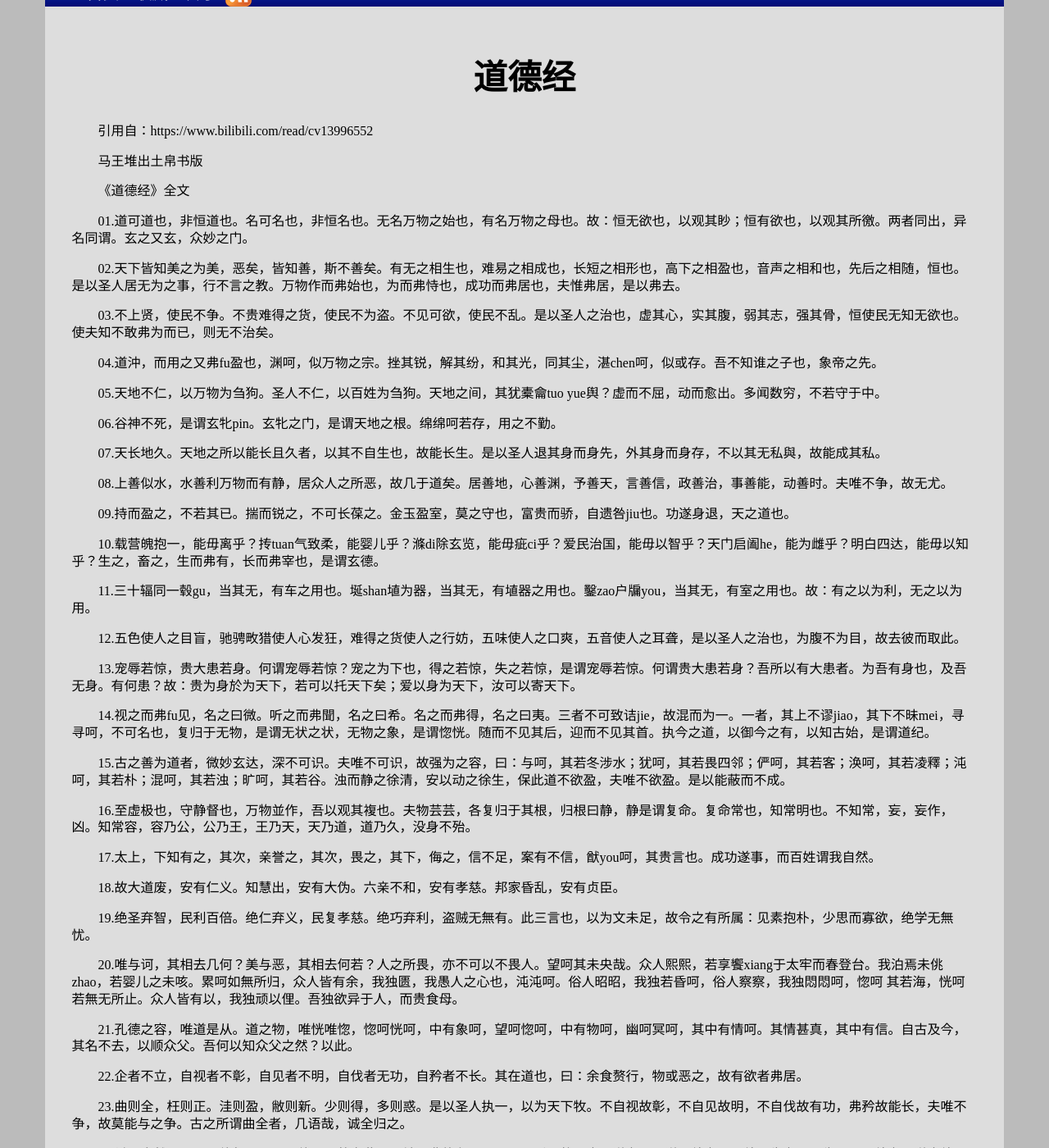
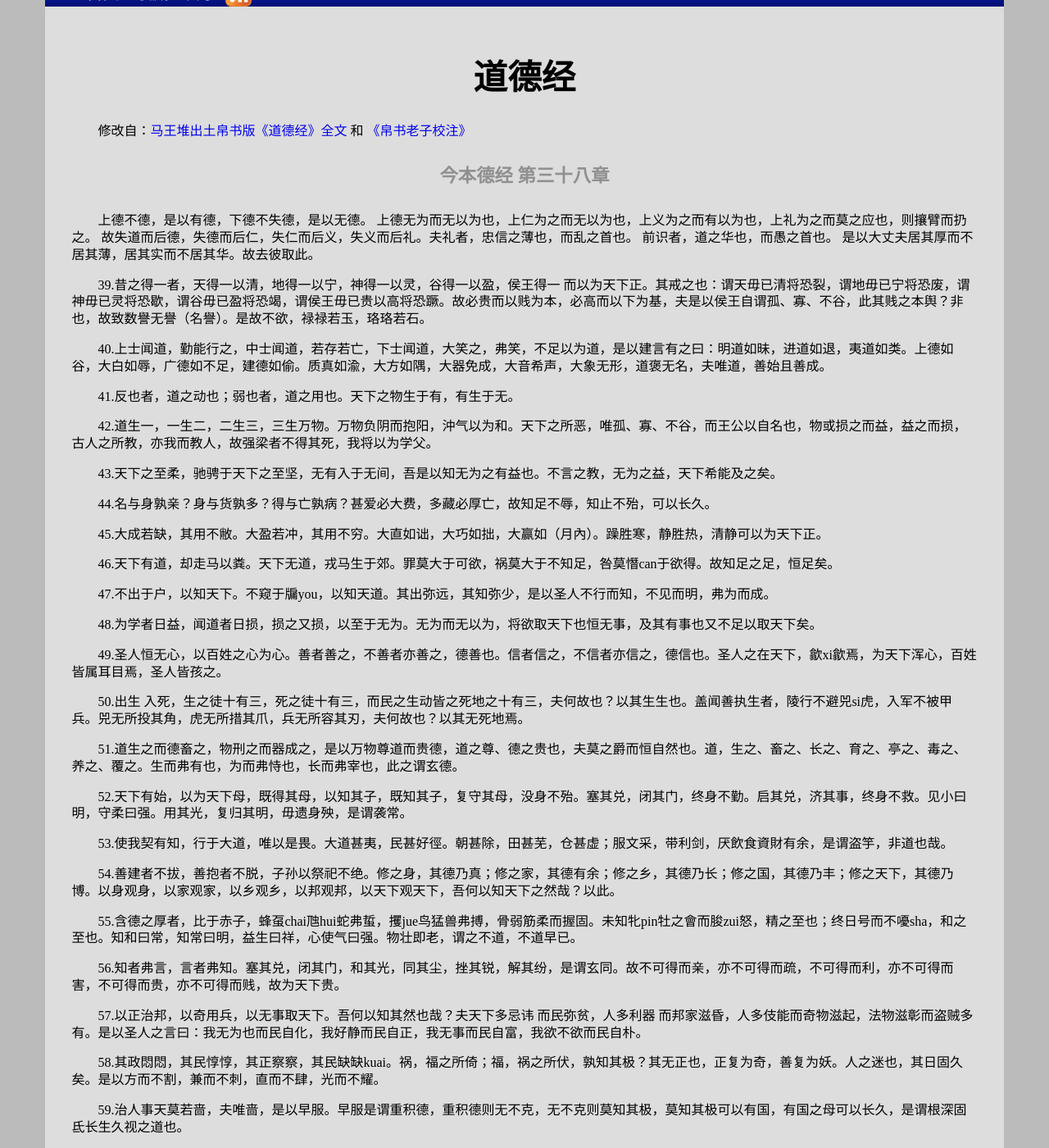
Before and after one commit to leiqin/leiqin.github.io, a Jekyll site: the page built from shoucang/daodejing.markdown, in a window 1280 px wide and 1400 px high, scrolled down 200 px. Shown: the whole window at 82% size. Built offline with Jekyll 4.4.1, drawn with Linux system fonts in a browser that asks for light colours; nearby versions of some CDN libraries; some of the changed text lies outside the part shown.

Commit message:
道德经 德经 第三十八章

```diff
--- a/shoucang/daodejing.markdown
+++ b/shoucang/daodejing.markdown
@@ -3,92 +3,17 @@ layout: headercenter
 title: 道德经
 ---
 
-引用自：https://www.bilibili.com/read/cv13996552
+修改自：[马王堆出土帛书版《道德经》全文](https://www.bilibili.com/read/cv13996552) 和 [《帛书老子校注》](https://book.douban.com/subject/34969860/)
 
-马王堆出土帛书版
+#### 今本德经 第三十八章
 
-《道德经》全文
+上德不德，是以有德，下德不失德，是以无德。
+上德无为而无以为也，上仁为之而无以为也，上义为之而有以为也，上礼为之而莫之应也，则攘臂而扔之。
+故失道而后德，失德而后仁，失仁而后义，失义而后礼。夫礼者，忠信之薄也，而乱之首也。
+前识者，道之华也，而愚之首也。
+是以大丈夫居其厚而不居其薄，居其实而不居其华。故去彼取此。
 
-
-01.道可道也，非恒道也。名可名也，非恒名也。无名万物之始也，有名万物之母也。故：恒无欲也，以观其眇；恒有欲也，以观其所徼。两者同出，异名同谓。玄之又玄，众妙之门。
-
- 02.天下皆知美之为美，恶矣，皆知善，斯不善矣。有无之相生也，难易之相成也，长短之相形也，高下之相盈也，音声之相和也，先后之相随，恒也。是以圣人居无为之事，行不言之教。万物作而弗始也，为而弗恃也，成功而弗居也，夫惟弗居，是以弗去。
-
-03.不上贤，使民不争。不贵难得之货，使民不为盗。不见可欲，使民不乱。是以圣人之治也，虚其心，实其腹，弱其志，强其骨，恒使民无知无欲也。使夫知不敢弗为而已，则无不治矣。
-
-04.道沖，而用之又弗fu盈也，渊呵，似万物之宗。挫其锐，解其纷，和其光，同其尘，湛chen呵，似或存。吾不知谁之子也，象帝之先。
-
-05.天地不仁，以万物为刍狗。圣人不仁，以百姓为刍狗。天地之间，其犹橐龠tuo yue舆？虚而不屈，动而愈出。多闻数穷，不若守于中。
-
-06.谷神不死，是谓玄牝pin。玄牝之门，是谓天地之根。绵绵呵若存，用之不勤。
-
-07.天长地久。天地之所以能长且久者，以其不自生也，故能长生。是以圣人退其身而身先，外其身而身存，不以其无私與，故能成其私。
-
-08.上善似水，水善利万物而有静，居众人之所恶，故几于道矣。居善地，心善渊，予善天，言善信，政善治，事善能，动善时。夫唯不争，故无尤。
-
-09.持而盈之，不若其已。揣而锐之，不可长葆之。金玉盈室，莫之守也，富贵而骄，自遗咎jiu也。功遂身退，天之道也。
-
-10.载营魄抱一，能毋离乎？抟tuan气致柔，能婴儿乎？滌di除玄览，能毋疵ci乎？爱民治国，能毋以智乎？天门启阖he，能为雌乎？明白四达，能毋以知乎？生之，畜之，生而弗有，长而弗宰也，是谓玄德。
-
- 11.三十辐同一毂gu，当其无，有车之用也。埏shan埴为器，当其无，有埴器之用也。鑿zao户牖you，当其无，有室之用也。故：有之以为利，无之以为用。
-
-12.五色使人之目盲，驰骋畋猎使人心发狂，难得之货使人之行妨，五味使人之口爽，五音使人之耳聋，是以圣人之治也，为腹不为目，故去彼而取此。
-
-13.宠辱若惊，贵大患若身。何谓宠辱若惊？宠之为下也，得之若惊，失之若惊，是谓宠辱若惊。何谓贵大患若身？吾所以有大患者。为吾有身也，及吾无身。有何患？故：贵为身於为天下，若可以托天下矣；爱以身为天下，汝可以寄天下。
-
- 14.视之而弗fu见，名之曰微。听之而弗聞，名之曰希。名之而弗得，名之曰夷。三者不可致诘jie，故混而为一。一者，其上不谬jiao，其下不昧mei，寻寻呵，不可名也，复归于无物，是谓无状之状，无物之象，是谓惚恍。随而不见其后，迎而不见其首。执今之道，以御今之有，以知古始，是谓道纪。
-
-15.古之善为道者，微妙玄达，深不可识。夫唯不可识，故强为之容，曰：与呵，其若冬涉水；犹呵，其若畏四邻；俨呵，其若客；涣呵，其若凌釋；沌呵，其若朴；混呵，其若浊；旷呵，其若谷。浊而静之徐清，安以动之徐生，保此道不欲盈，夫唯不欲盈。是以能蔽而不成。
-
-16.至虚极也，守静督也，万物並作，吾以观其複也。夫物芸芸，各复归于其根，归根曰静，静是谓复命。复命常也，知常明也。不知常，妄，妄作，凶。知常容，容乃公，公乃王，王乃天，天乃道，道乃久，没身不殆。
-
-17.太上，下知有之，其次，亲誉之，其次，畏之，其下，侮之，信不足，案有不信，猷you呵，其贵言也。成功遂事，而百姓谓我自然。
-
-18.故大道废，安有仁义。知慧出，安有大伪。六亲不和，安有孝慈。邦家昏乱，安有贞臣。
-
-19.绝圣弃智，民利百倍。绝仁弃义，民复孝慈。绝巧弃利，盗贼无無有。此三言也，以为文未足，故令之有所属：见素抱朴，少思而寡欲，绝学无無忧。
-
-20.唯与诃，其相去几何？美与恶，其相去何若？人之所畏，亦不可以不畏人。望呵其未央哉。众人熙熙，若享饗xiang于太牢而春登台。我泊焉未佻zhao，若婴儿之未咳。累呵如無所归，众人皆有余，我独匮，我愚人之心也，沌沌呵。俗人昭昭，我独若昏呵，俗人察察，我独悶悶呵，惚呵 其若海，恍呵 若無无所止。众人皆有以，我独顽以俚。吾独欲异于人，而贵食母。
-
-21.孔德之容，唯道是从。道之物，唯恍唯惚，惚呵恍呵，中有象呵，望呵惚呵，中有物呵，幽呵冥呵，其中有情呵。其情甚真，其中有信。自古及今，其名不去，以顺众父。吾何以知众父之然？以此。
-
-22.企者不立，自视者不彰，自见者不明，自伐者无功，自矜者不长。其在道也，曰：余食赘行，物或恶之，故有欲者弗居。
-
-23.曲则全，枉则正。洼则盈，敝则新。少则得，多则惑。是以圣人执一，以为天下牧。不自视故彰，不自见故明，不自伐故有功，弗矜故能长，夫唯不争，故莫能与之争。古之所谓曲全者，几语哉，诚全归之。
-
-24.希言自然，飘风不终朝，暴雨不终日，孰为此？天地而弗能久，又况于人乎？故从事于道者同于道，德者同于德，失者同于失。同于德者，道亦德之。同于失者，道亦失之。
-
-25.有物混成，先天地生，寂呵寥呵，独立而不改，可以为天地母。吾未知其名，字之曰道，吾强为之名曰大。大曰逝，逝曰远，远曰反。道大，天大，地大，王亦大。国中有四大，而王居一焉。人法地，地法天，天法道，道法自然。
-
-26.重为轻根，清为躁君，是以君子终日行不离其辎重。虽有營觀，燕处则昭若。若何万乘之王而以身轻于天下？轻则失本，躁则失君。
-
-27.善行者无辙迹，善言者无瑕谪，善数者不以筹策。善闭者无关鑰而不可启也，善结者无绳约而不可解也。是以圣人恒善救人而无弃人，物无弃财，是谓袭明。故：善人，善人之师；不善人，善人之资也。不贵其师，不爱其资，虽知乎，大迷，是谓眇要。
-
-28.知其雄，守其雌，为天下溪；为天下溪，恒德不离；恒德不离，复归婴儿。知其荣，守其辱，为天下谷；为天下谷，恒德乃足；恒德乃足，复归于朴。知其白守其黑，为天下式；为天下式，恒德不忒；恒德不忒，复归于无极。朴散则为器，圣人用之则为官长，夫大制无割。
-
-29.将欲取天下而为之，吾见其弗得已。夫天下神器也，非可为者也。为者败之，执者失之。物或行或随，或嘘或吹，或强或羸lei，或培或隳hui，是以圣人去甚、去大、去奢。
-
-30.以道佐人主，不以兵强于天下，其事好还。师之所居，荆棘生之，善者果而已矣，毋以取强焉。果而勿骄，果而勿矜，果而勿伐，果而毋得已居，是谓果而不强。物壮而老，是谓之不道，不道早已。
-
- 31.夫兵者，不祥之器也，物或恶之，故有欲者弗居。君子居则贵左，用兵则贵右，故兵者非君子之器也。兵者不祥之器也，不得已而用之。恬淡为上，勿美也，若美之，是乐杀人也。夫乐杀人，不可以得志于天下矣。是以吉事上左，丧事上右，是以偏将军居左，上将军居右，言以丧礼居之也。杀人众，以悲哀泣之，战胜，以丧礼处之。
-
-32.道恒无名，朴虽小，而天下弗敢臣，侯王若能守之，万物将自宾，天地相合，以俞甘露，民莫之令而自均焉。始制有名，名亦既有，夫亦将知止，知止所以不殆dai。俾道之在天下也，犹小谷之于江海也。
-
-33.知人者智也，自知者明也。胜人者有力也，自胜者强也。知足者富也，强行者有志也。不失其所者久也，死而不枉者寿也。
-
- 34.道泛呵，其可左右也，成功遂事而弗名有也。万物归焉而弗为主，则恒无欲也，可名于小，万物归焉而弗为主，可名于大。是以圣人之能成大也，以其不为大也，故能成大。
-
-35.执大象，天下往，往而不害，安平泰，乐与饵，过客止。故道之出言也，曰：啖呵其无味也，视之不足见也，听之不足闻也，用之不可既也。
-
-36.将欲歙xi之，必固张之。将欲弱之，必固强之。将欲去之，必固举之。将欲夺之，必固与之。是谓微明：柔弱胜强，鱼不脱于渊，邦利器不可以示人。
-
-37.道恒无名，侯王若能守之，万物将自化。化而欲作，吾将鎮之以无名之朴。鎮之以无名之朴，夫将不欲。不欲以静，天地将自正。
-
-《德经》
-
-38.上德不德 是以有德，下德不失德 是以无德。上德无为而无以为也，上仁为之而无以为也，上义为之而有以为也，上礼为之而莫之应也则攘臂而扔之。故失道而后德，失德而后仁，失仁而后义，失义而后礼。夫礼者 忠信之薄也，而乱之首也，前识者 道之华也，而愚之首也，是以大丈夫居其厚而不居其薄，居其实而不居其华，故去彼而取此。
-
- 39.昔之得一者，天得一以清，地得一以宁，神得一以灵，谷得一以盈，侯王得一 而以为天下正。其戒之也：谓天毋已清将恐裂，谓地毋已宁将恐废，谓神毋已灵将恐歇，谓谷毋已盈将恐竭，谓侯王毋已贵以高将恐蹶。故必贵而以贱为本，必高而以下为基，夫是以侯王自谓孤、寡、不谷，此其贱之本舆？非也，故致数譽无譽（名譽）。是故不欲，禄禄若玉，珞珞若石。
+39.昔之得一者，天得一以清，地得一以宁，神得一以灵，谷得一以盈，侯王得一 而以为天下正。其戒之也：谓天毋已清将恐裂，谓地毋已宁将恐废，谓神毋已灵将恐歇，谓谷毋已盈将恐竭，谓侯王毋已贵以高将恐蹶。故必贵而以贱为本，必高而以下为基，夫是以侯王自谓孤、寡、不谷，此其贱之本舆？非也，故致数譽无譽（名譽）。是故不欲，禄禄若玉，珞珞若石。
 
 40.上士闻道，勤能行之，中士闻道，若存若亡，下士闻道，大笑之，弗笑，不足以为道，是以建言有之曰：明道如昧，进道如退，夷道如类。上德如谷，大白如辱，广德如不足，建德如偷。质真如渝，大方如隅，大器免成，大音希声，大象无形，道褒无名，夫唯道，善始且善成。
 
@@ -174,12 +99,76 @@ title: 道德经
 
 81.和大怨，必有余怨，焉可以为善？是以执右契而不以责于人。故有德司契，无德司徹。夫天道无亲，恒与善人。
 
-注：
+01.道可道也，非恒道也。名可名也，非恒名也。无名万物之始也，有名万物之母也。故：恒无欲也，以观其眇；恒有欲也，以观其所徼。两者同出，异名同谓。玄之又玄，众妙之门。
 
-1.马王堆汉墓出土的帛书《老子》甲、乙本，是距今为止最老的版本。
+ 02.天下皆知美之为美，恶矣，皆知善，斯不善矣。有无之相生也，难易之相成也，长短之相形也，高下之相盈也，音声之相和也，先后之相随，恒也。是以圣人居无为之事，行不言之教。万物作而弗始也，为而弗恃也，成功而弗居也，夫惟弗居，是以弗去。
 
-2.部分帛书版补全文字参考河上公版本。
+03.不上贤，使民不争。不贵难得之货，使民不为盗。不见可欲，使民不乱。是以圣人之治也，虚其心，实其腹，弱其志，强其骨，恒使民无知无欲也。使夫知不敢弗为而已，则无不治矣。
 
-3.请自行体验心智（头脑智慧）所得和心灵（灵性连接）所感。
+04.道沖，而用之又弗fu盈也，渊呵，似万物之宗。挫其锐，解其纷，和其光，同其尘，湛chen呵，似或存。吾不知谁之子也，象帝之先。
 
-4.宇宙人生处世养身修心实证悟道觉醒，一书足矣！
+05.天地不仁，以万物为刍狗。圣人不仁，以百姓为刍狗。天地之间，其犹橐龠tuo yue舆？虚而不屈，动而愈出。多闻数穷，不若守于中。
+
+06.谷神不死，是谓玄牝pin。玄牝之门，是谓天地之根。绵绵呵若存，用之不勤。
+
+07.天长地久。天地之所以能长且久者，以其不自生也，故能长生。是以圣人退其身而身先，外其身而身存，不以其无私與，故能成其私。
+
+08.上善似水，水善利万物而有静，居众人之所恶，故几于道矣。居善地，心善渊，予善天，言善信，政善治，事善能，动善时。夫唯不争，故无尤。
+
+09.持而盈之，不若其已。揣而锐之，不可长葆之。金玉盈室，莫之守也，富贵而骄，自遗咎jiu也。功遂身退，天之道也。
+
+10.载营魄抱一，能毋离乎？抟tuan气致柔，能婴儿乎？滌di除玄览，能毋疵ci乎？爱民治国，能毋以智乎？天门启阖he，能为雌乎？明白四达，能毋以知乎？生之，畜之，生而弗有，长而弗宰也，是谓玄德。
+
+ 11.三十辐同一毂gu，当其无，有车之用也。埏shan埴为器，当其无，有埴器之用也。鑿zao户牖you，当其无，有室之用也。故：有之以为利，无之以为用。
+
+12.五色使人之目盲，驰骋畋猎使人心发狂，难得之货使人之行妨，五味使人之口爽，五音使人之耳聋，是以圣人之治也，为腹不为目，故去彼而取此。
+
+13.宠辱若惊，贵大患若身。何谓宠辱若惊？宠之为下也，得之若惊，失之若惊，是谓宠辱若惊。何谓贵大患若身？吾所以有大患者。为吾有身也，及吾无身。有何患？故：贵为身於为天下，若可以托天下矣；爱以身为天下，汝可以寄天下。
+
+ 14.视之而弗fu见，名之曰微。听之而弗聞，名之曰希。名之而弗得，名之曰夷。三者不可致诘jie，故混而为一。一者，其上不谬jiao，其下不昧mei，寻寻呵，不可名也，复归于无物，是谓无状之状，无物之象，是谓惚恍。随而不见其后，迎而不见其首。执今之道，以御今之有，以知古始，是谓道纪。
+
+15.古之善为道者，微妙玄达，深不可识。夫唯不可识，故强为之容，曰：与呵，其若冬涉水；犹呵，其若畏四邻；俨呵，其若客；涣呵，其若凌釋；沌呵，其若朴；混呵，其若浊；旷呵，其若谷。浊而静之徐清，安以动之徐生，保此道不欲盈，夫唯不欲盈。是以能蔽而不成。
+
+16.至虚极也，守静督也，万物並作，吾以观其複也。夫物芸芸，各复归于其根，归根曰静，静是谓复命。复命常也，知常明也。不知常，妄，妄作，凶。知常容，容乃公，公乃王，王乃天，天乃道，道乃久，没身不殆。
+
+17.太上，下知有之，其次，亲誉之，其次，畏之，其下，侮之，信不足，案有不信，猷you呵，其贵言也。成功遂事，而百姓谓我自然。
+
+18.故大道废，安有仁义。知慧出，安有大伪。六亲不和，安有孝慈。邦家昏乱，安有贞臣。
+
+19.绝圣弃智，民利百倍。绝仁弃义，民复孝慈。绝巧弃利，盗贼无無有。此三言也，以为文未足，故令之有所属：见素抱朴，少思而寡欲，绝学无無忧。
+
+20.唯与诃，其相去几何？美与恶，其相去何若？人之所畏，亦不可以不畏人。望呵其未央哉。众人熙熙，若享饗xiang于太牢而春登台。我泊焉未佻zhao，若婴儿之未咳。累呵如無所归，众人皆有余，我独匮，我愚人之心也，沌沌呵。俗人昭昭，我独若昏呵，俗人察察，我独悶悶呵，惚呵 其若海，恍呵 若無无所止。众人皆有以，我独顽以俚。吾独欲异于人，而贵食母。
+
+21.孔德之容，唯道是从。道之物，唯恍唯惚，惚呵恍呵，中有象呵，望呵惚呵，中有物呵，幽呵冥呵，其中有情呵。其情甚真，其中有信。自古及今，其名不去，以顺众父。吾何以知众父之然？以此。
+
+22.企者不立，自视者不彰，自见者不明，自伐者无功，自矜者不长。其在道也，曰：余食赘行，物或恶之，故有欲者弗居。
+
+23.曲则全，枉则正。洼则盈，敝则新。少则得，多则惑。是以圣人执一，以为天下牧。不自视故彰，不自见故明，不自伐故有功，弗矜故能长，夫唯不争，故莫能与之争。古之所谓曲全者，几语哉，诚全归之。
+
+24.希言自然，飘风不终朝，暴雨不终日，孰为此？天地而弗能久，又况于人乎？故从事于道者同于道，德者同于德，失者同于失。同于德者，道亦德之。同于失者，道亦失之。
+
+25.有物混成，先天地生，寂呵寥呵，独立而不改，可以为天地母。吾未知其名，字之曰道，吾强为之名曰大。大曰逝，逝曰远，远曰反。道大，天大，地大，王亦大。国中有四大，而王居一焉。人法地，地法天，天法道，道法自然。
+
+26.重为轻根，清为躁君，是以君子终日行不离其辎重。虽有營觀，燕处则昭若。若何万乘之王而以身轻于天下？轻则失本，躁则失君。
+
+27.善行者无辙迹，善言者无瑕谪，善数者不以筹策。善闭者无关鑰而不可启也，善结者无绳约而不可解也。是以圣人恒善救人而无弃人，物无弃财，是谓袭明。故：善人，善人之师；不善人，善人之资也。不贵其师，不爱其资，虽知乎，大迷，是谓眇要。
+
+28.知其雄，守其雌，为天下溪；为天下溪，恒德不离；恒德不离，复归婴儿。知其荣，守其辱，为天下谷；为天下谷，恒德乃足；恒德乃足，复归于朴。知其白守其黑，为天下式；为天下式，恒德不忒；恒德不忒，复归于无极。朴散则为器，圣人用之则为官长，夫大制无割。
+
+29.将欲取天下而为之，吾见其弗得已。夫天下神器也，非可为者也。为者败之，执者失之。物或行或随，或嘘或吹，或强或羸lei，或培或隳hui，是以圣人去甚、去大、去奢。
+
+30.以道佐人主，不以兵强于天下，其事好还。师之所居，荆棘生之，善者果而已矣，毋以取强焉。果而勿骄，果而勿矜，果而勿伐，果而毋得已居，是谓果而不强。物壮而老，是谓之不道，不道早已。
+
+ 31.夫兵者，不祥之器也，物或恶之，故有欲者弗居。君子居则贵左，用兵则贵右，故兵者非君子之器也。兵者不祥之器也，不得已而用之。恬淡为上，勿美也，若美之，是乐杀人也。夫乐杀人，不可以得志于天下矣。是以吉事上左，丧事上右，是以偏将军居左，上将军居右，言以丧礼居之也。杀人众，以悲哀泣之，战胜，以丧礼处之。
+
+32.道恒无名，朴虽小，而天下弗敢臣，侯王若能守之，万物将自宾，天地相合，以俞甘露，民莫之令而自均焉。始制有名，名亦既有，夫亦将知止，知止所以不殆dai。俾道之在天下也，犹小谷之于江海也。
+
+33.知人者智也，自知者明也。胜人者有力也，自胜者强也。知足者富也，强行者有志也。不失其所者久也，死而不枉者寿也。
+
+ 34.道泛呵，其可左右也，成功遂事而弗名有也。万物归焉而弗为主，则恒无欲也，可名于小，万物归焉而弗为主，可名于大。是以圣人之能成大也，以其不为大也，故能成大。
+
+35.执大象，天下往，往而不害，安平泰，乐与饵，过客止。故道之出言也，曰：啖呵其无味也，视之不足见也，听之不足闻也，用之不可既也。
+
+36.将欲歙xi之，必固张之。将欲弱之，必固强之。将欲去之，必固举之。将欲夺之，必固与之。是谓微明：柔弱胜强，鱼不脱于渊，邦利器不可以示人。
+
+37.道恒无名，侯王若能守之，万物将自化。化而欲作，吾将鎮之以无名之朴。鎮之以无名之朴，夫将不欲。不欲以静，天地将自正。
```
Also changed, not shown: shoucang/daodejing_boshu.markdown (added, +185 -0 lines).
